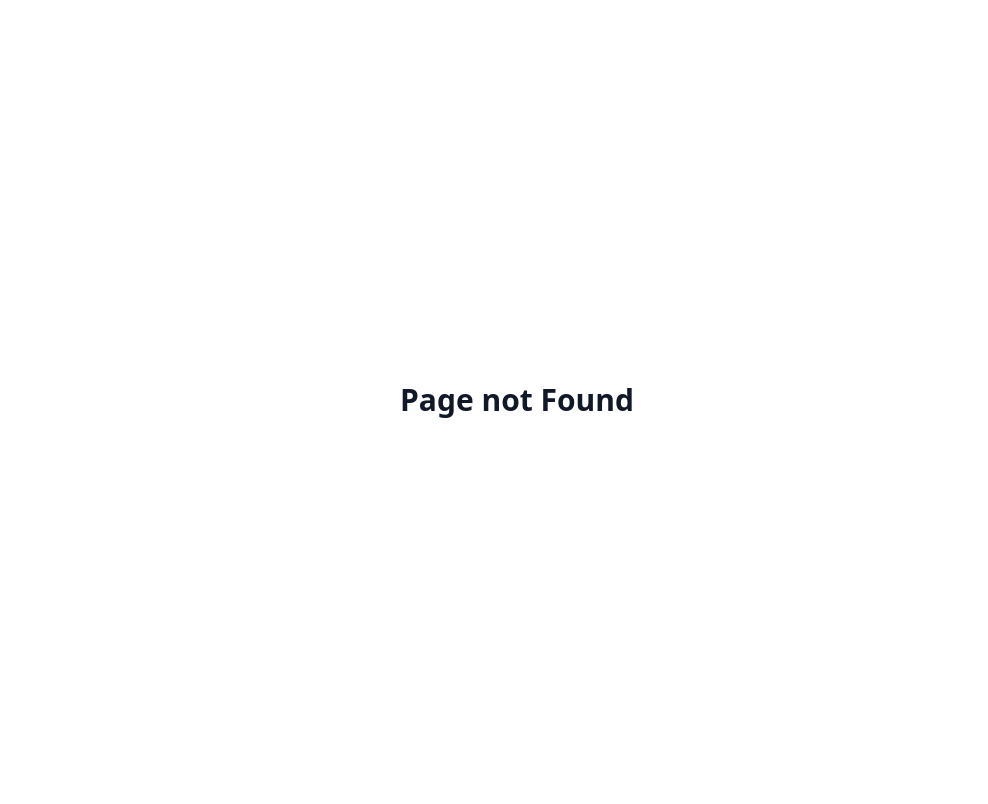
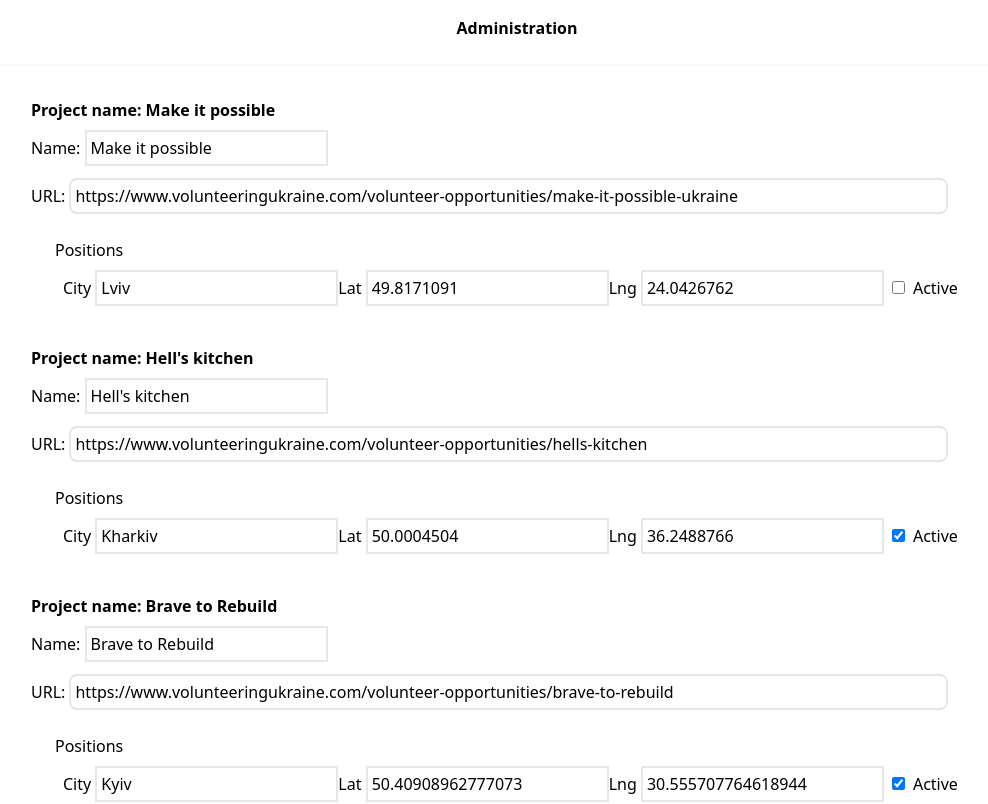
Before and after one commit to fgerards/volunteeringukraine, a Vue app in the folder VolunteeringUkraineMap/: page /admin in a window 1280 px wide. Before the commit this address had no page. Shown: the top 804 px of the page, without its empty margins (123-1111 px from the left). Built offline with nearby package versions, Linux system fonts and the light colour scheme.

Commit message:
adds admin section

```diff
--- /dev/null
+++ b/VolunteeringUkraineMap/src/components/Administration.vue
@@ -0,0 +1,86 @@
+<script>
+import { defineComponent } from 'vue';
+import markerData from '../assets/markers.json';
+
+export default defineComponent({
+  name: 'Administration',
+  data() {
+    return {
+      importedMarkers: markerData,
+    };
+  },
+});
+</script>
+
+<template>
+  <div class="flex p-3">
+    <form
+      class="admin-form"
+      v-bind="importedMarkers"
+    >
+      <fieldset
+        v-for="(marker, markerIndex) in importedMarkers"
+        :key="markerIndex"
+      >
+        <div class="mb-8">
+          <h2
+            class="mb-2 font-bold"
+          >
+            Project name: {{ marker.name }}
+          </h2>
+          Name:
+          <input
+            class="border-2 p-1"
+            type="text"
+            placeholder="marker.name"
+            :value="marker.name"
+          >
+          <p
+            class="mt-3"
+          >
+            URL:
+            <input
+              class="w-11/12 rounded-lg border-2 p-1"
+              type="text"
+              :value="marker.url"
+            >
+          </p>
+          <div class="m-6">
+            Positions
+            <p
+              v-for="(position,posIndex) in marker.positions"
+              :key="posIndex"
+              class="p-2"
+            >
+              City
+              <input
+                class="border-2 p-1"
+                type="text"
+                :value="position.city"
+              >Lat
+              <input
+                class="border-2 p-1"
+                type="text"
+                :value="position.lat"
+              >Lng
+              <input
+                class="border-2 p-1"
+                type="text"
+                :value="position.lng"
+              >
+              <input
+                type="checkbox"
+                class="mx-2 border-2"
+                :checked="position.show"
+              >Active
+            </p>
+          </div>
+        </div>
+      </fieldset>
+    </form>
+  </div>
+</template>
+
+<style scoped>
+
+</style>
--- /dev/null
+++ b/VolunteeringUkraineMap/src/pages/admin.vue
@@ -0,0 +1,14 @@
+<script setup>
+import Administration from '@/components/Administration.vue';
+</script>
+
+<template>
+  <main class="p-4">
+    <h1 class="text-center font-extrabold">
+      Administration
+    </h1>
+    <div class="mx-auto mt-6 w-10/12 border-2 border-gray-50 p-5 shadow-lg">
+      <Administration />
+    </div>
+  </main>
+</template>
--- a/VolunteeringUkraineMap/src/routes.js
+++ b/VolunteeringUkraineMap/src/routes.js
@@ -1,8 +1,10 @@
 import Index from '@/pages/index.vue';
 import NotFound from '@/pages/not-found.vue';
+import Administration from '@/pages/admin.vue';
 
 export const routes = [
   { path: '/', component: Index },
+  { path: '/admin', component: Administration },
   { path: '/:path(.*)', component: NotFound },
 ];
 
```
